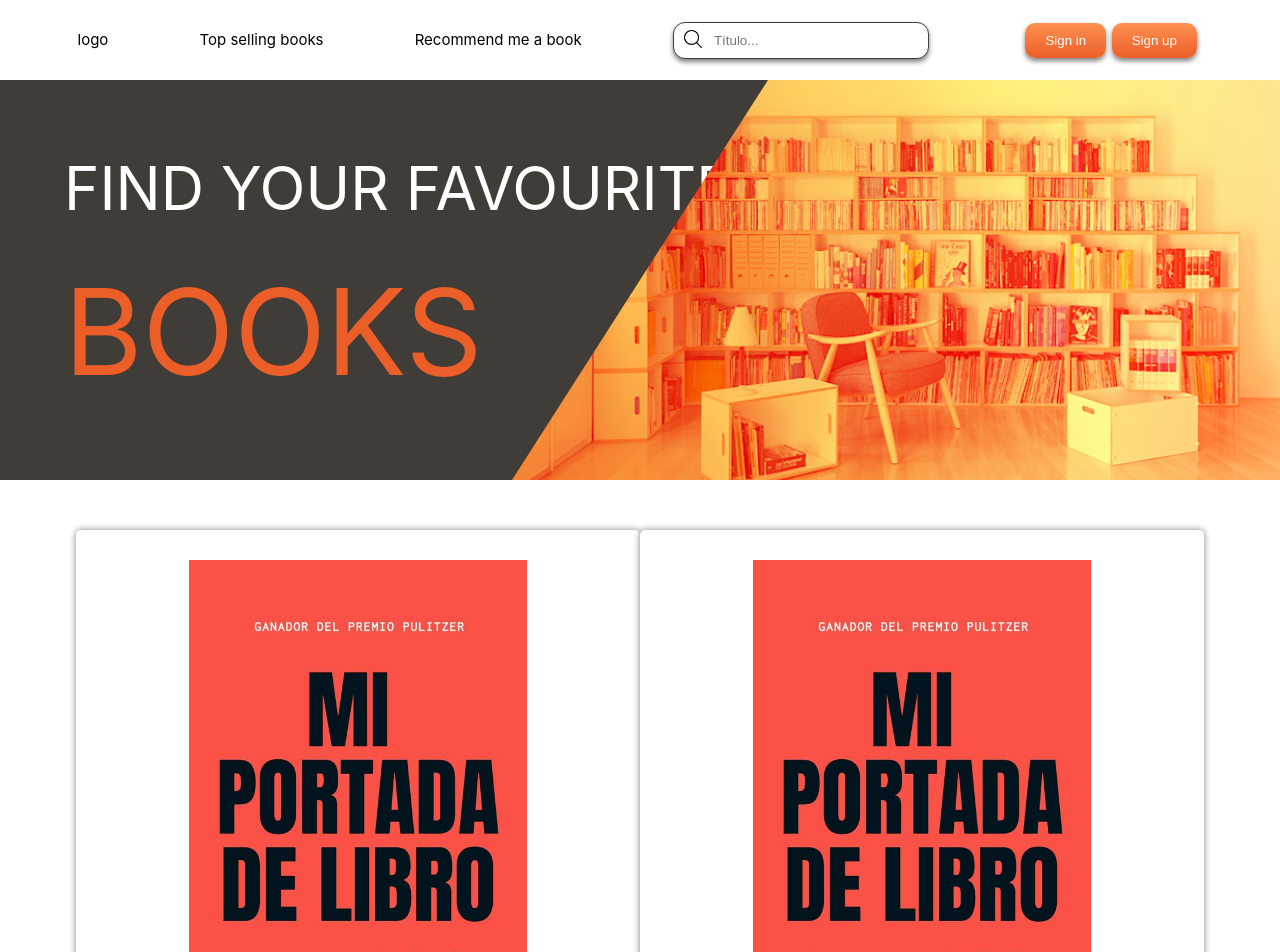
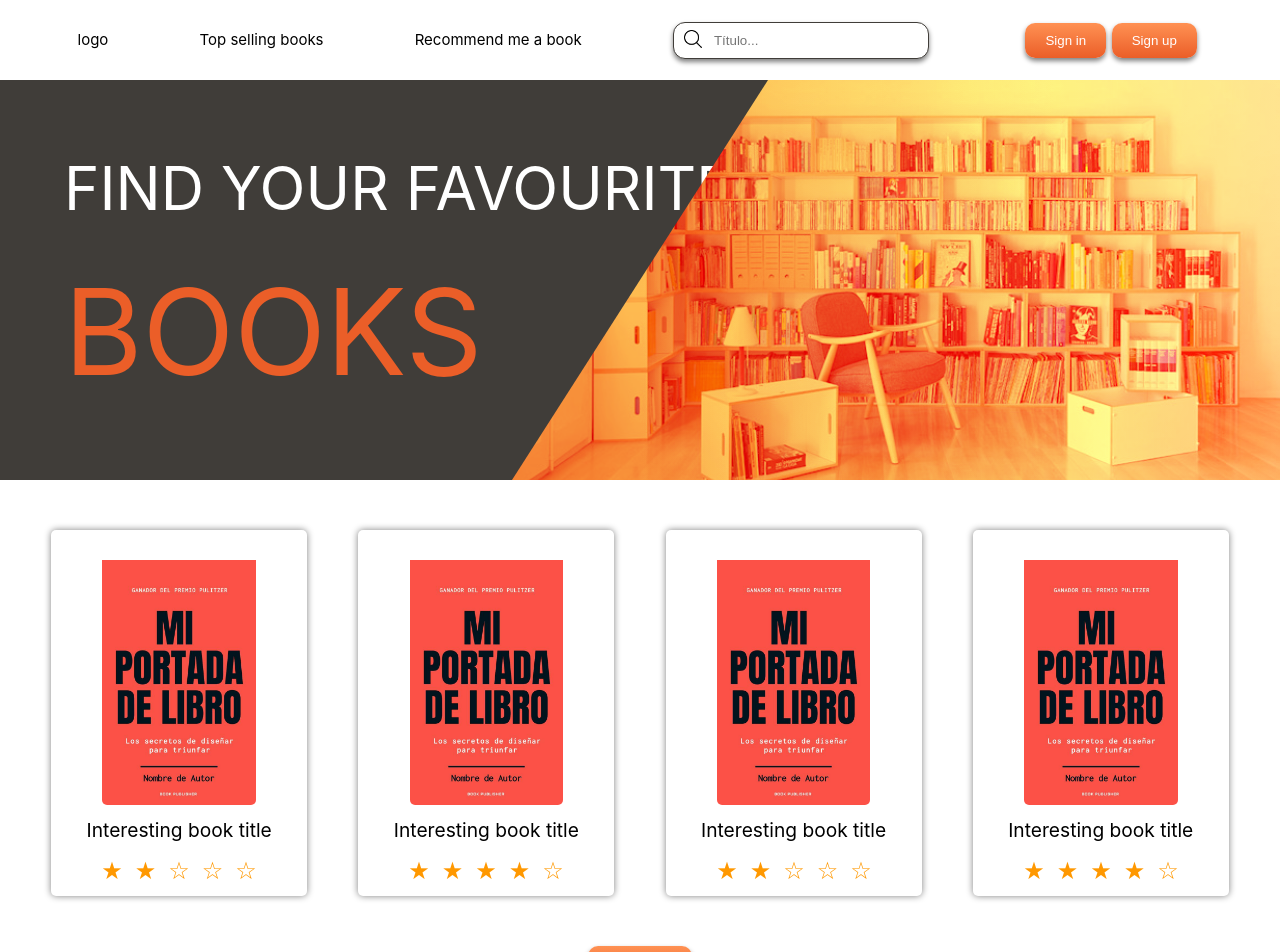
Before and after one commit to mgg709/BookWise, a Vue app in the folder frontend/bookwise-front/: page / in a window 1280 px wide. Shown: the top 952 px of the page. Built offline with nearby package versions, Linux system fonts and the light colour scheme.

Commit message:
book card complete

```diff
--- a/frontend/bookwise-front/index.html
+++ b/frontend/bookwise-front/index.html
@@ -3,9 +3,7 @@
   <head>
     <meta charset="UTF-8">
     <link rel="icon" href="/favicon.ico">
-    <link rel="stylesheet" href="https://cdnjs.cloudflare.com/ajax/libs/font-awesome/6.4.0/css/all.min.css">
     <meta name="viewport" content="width=device-width, initial-scale=1.0">
-    <link rel="stylesheet" href="bootstrap-icons/bootstrap-icons.css">
     <title>BookWise</title>
   </head>
   <body>
--- a/frontend/bookwise-front/src/components/BookCard.vue
+++ b/frontend/bookwise-front/src/components/BookCard.vue
@@ -1,5 +1,5 @@
 <template>
-    <div class="container-book-card" >
+    <div class="container-book-card" :style="{width: widthSize}">
         <img src="../assets/template-book-cover.jpeg" alt="Portada del libro" @click="redirectToBook">
         <p>Interesting book title</p>
         <div class="rating-book-row">
@@ -18,7 +18,11 @@ export default {
         bookStars: {
             type: Number,
             required: true
-        }
+        },
+        widthSize: {
+            type: String,
+            default: "100%"
+        },
     },
     methods: {
         redirectToBook() {
--- a/frontend/bookwise-front/src/views/HomeView.vue
+++ b/frontend/bookwise-front/src/views/HomeView.vue
@@ -15,8 +15,10 @@ import NormalButton from '../components/NormalButton.vue';
     </div>
   </div>
   <div class="book-list">
-    <BookCard imageName="template-book-cover" bookStars=2 class="book-card"></BookCard>
-    <BookCard imageName="template-book-cover" bookStars=4 class="book-card"></BookCard>
+    <BookCard imageName="template-book-cover" bookStars=2 widthSize="20%" class="book-card"></BookCard>
+    <BookCard imageName="template-book-cover" bookStars=4 widthSize="20%" class="book-card"></BookCard>
+    <BookCard imageName="template-book-cover" bookStars=2 widthSize="20%" class="book-card"></BookCard>
+    <BookCard imageName="template-book-cover" bookStars=4  widthSize="20%" class="book-card"></BookCard>
   </div>
   <NormalButton id="load-more" textButton="Load more"></NormalButton>
 </div>
```
